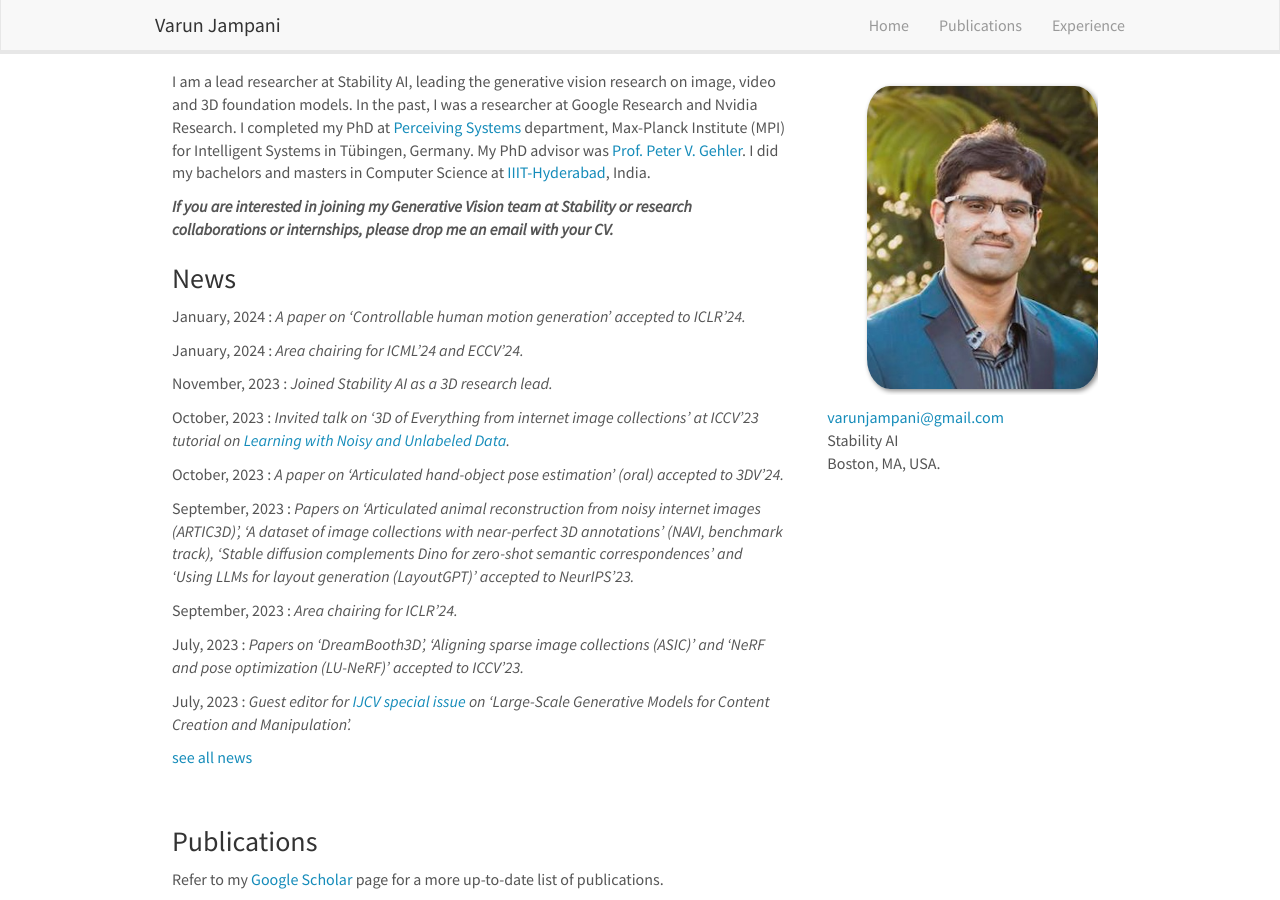
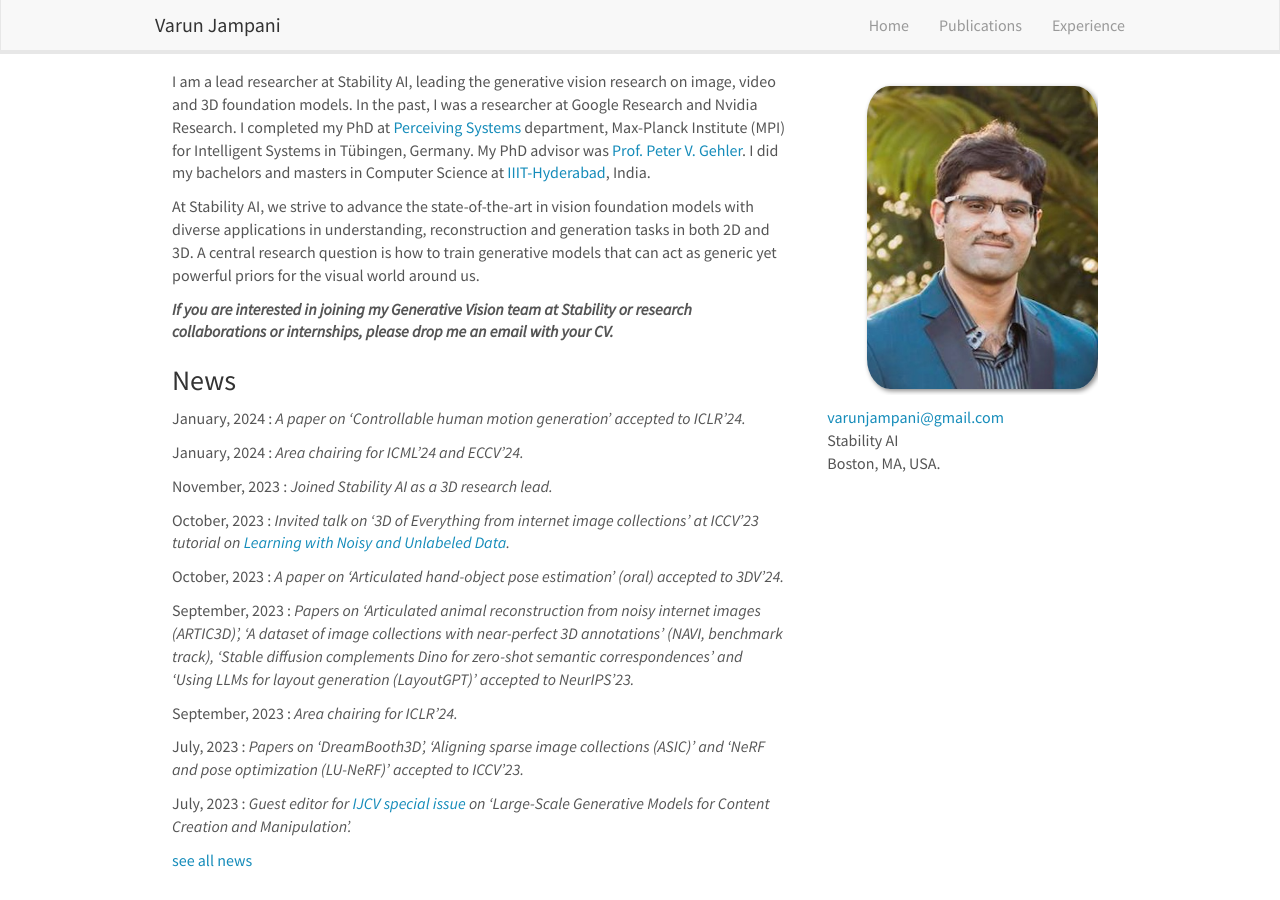
Before and after one commit to varunjampani/varunjampani.github.io, a Jekyll site: the page built from _pages/home.md, in a window 1280 px wide and 900 px high. Built offline with Jekyll 4.4.1, drawn with Linux system fonts in a browser that asks for light colours; nearby versions of some CDN libraries.

Commit message:
Update home.md

```diff
--- a/_pages/home.md
+++ b/_pages/home.md
@@ -18,6 +18,8 @@ I did my bachelors and masters in Computer Science at [IIIT-Hyderabad](https://w
 <!-- My work lies at the intersection of Computer Vision and Machine Learning. Specifically, I am working on leveraging machine learning techniques for understanding and improving computer vision models. The main research question is how different components of a computer vision system need to learn and interact with each other for robust perception. -->
 
 <!-- My research interests include 3D/4D Computer Vision and Machine Learning. Specifically, I am mainly interested in automatic 3D and 4D object understanding from internet image collections and videos leveraging both reconstruction and generation techniques. In addition, I also work on understanding and generating creative images such as visual metaphors, paintings etc. -->
+
+At Stability AI, we strive to advance the state-of-the-art in vision foundation models with diverse applications in understanding, reconstruction and generation tasks in both 2D and 3D. A central research question is how to train generative models that can act as generic yet powerful priors for the visual world around us.
 
 
 <!-- **_I am looking for motivated students for collaborations and internships. If interested, please drop me an email with your CV._** -->
```
